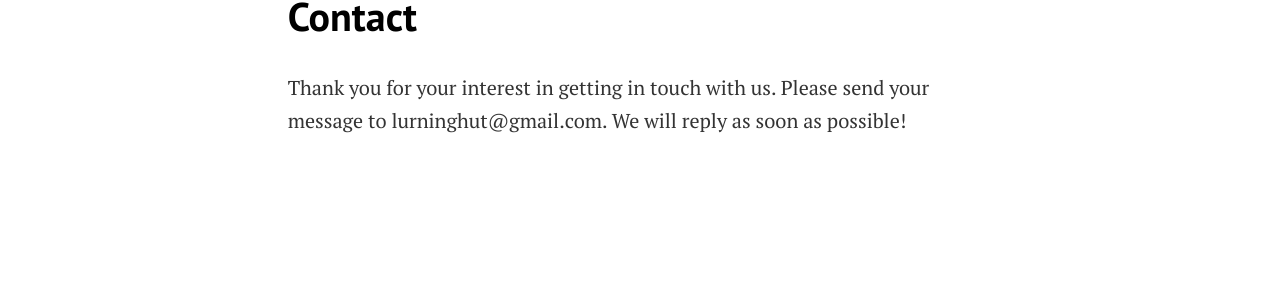
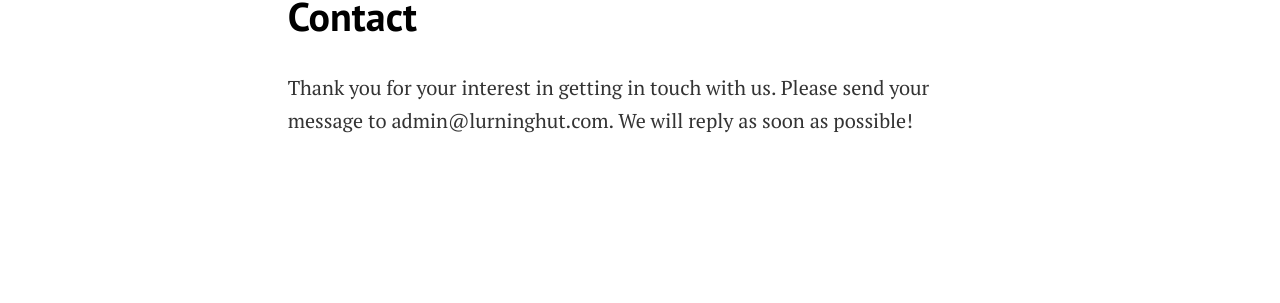
Before and after one commit to lurninghut/lurninghut-jekyll, a Jekyll site: the page built from pages/contact.html, in a window 1280 px wide. Shown: the part 124-427 px from the top of the page. Built offline with Jekyll 4.4.1, drawn with Linux system fonts in a browser that asks for light colours.

Commit message:
updated contact

```diff
--- a/pages/contact.html
+++ b/pages/contact.html
@@ -6,7 +6,7 @@ comments: false
 ---
 
 <!--<form action="https://formspree.io/{{site.email}}" method="POST">    -->
-<p class="mb-4">Thank you for your interest in getting in touch with us. Please send your message to lurninghut@gmail.com. We will reply as soon as possible!</p>
+<p class="mb-4">Thank you for your interest in getting in touch with us. Please send your message to admin@lurninghut.com. We will reply as soon as possible!</p>
 <!--<div class="form-group row">-->
 <!--<div class="col-md-6">-->
 <!--<input class="form-control" type="text" name="name" placeholder="Name*" required>-->
```
